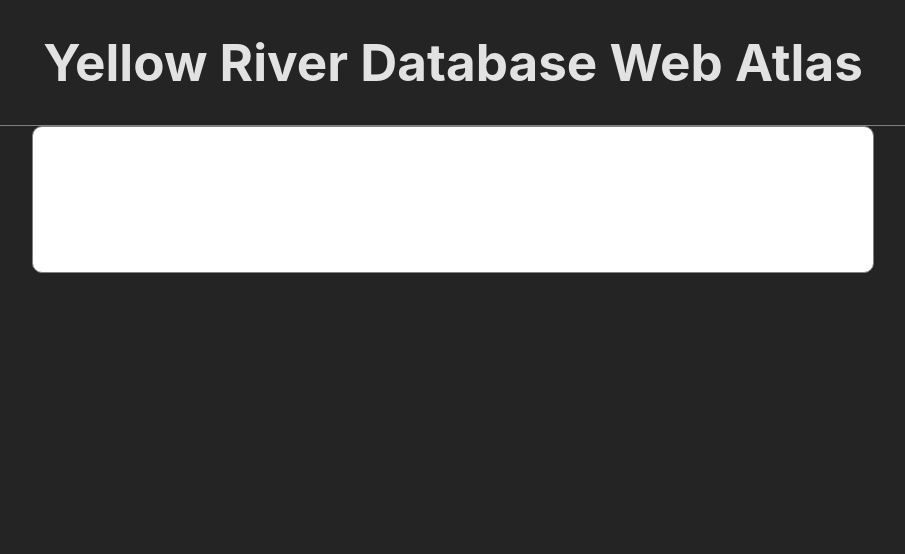
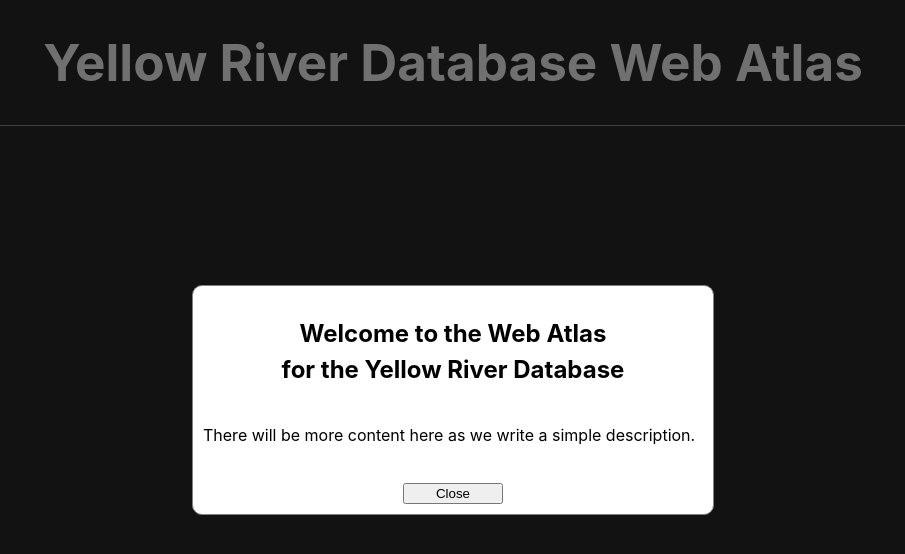
Before and after one commit to YellowRiverDatabase/Web_Atlas, a React (Vite) app: page / in a window 1280 px wide. Shown: the top 554 px of the page, without its empty margins (187-1092 px from the left). Built offline with nearby package versions, Linux system fonts and the light colour scheme.

Commit message:
fix css and close button

```diff
--- a/src/components/site/EntryModal.jsx
+++ b/src/components/site/EntryModal.jsx
@@ -1,25 +1,61 @@
 import { useRecoilState } from "recoil";
 import styled from "styled-components";
 import { isEntryModalState } from "./globalState";
+import "../../App.css";
 
 export function EntryModal() {
   const [isEntryModal, setIsEntryModal] = useRecoilState(isEntryModalState);
 
+  const closeModal = () => {
+    setIsEntryModal(false);
+  };
+
   const ModalWrapper = styled.div`
+    position: absolute;
+    top: 0;
+    left: 0;
     display: flex;
     flex-direction: column;
     align-items: center;
     justify-content: center;
-    height: 100%;
-    width: 100%;
+    height: 100vh;
+    width: 100vw;
+    z-index: 100;
+    background-color: rgba(0, 0, 0, 0.5);
   `;
   const ModalDiv = styled.div`
     display: flex;
     flex-direction: column;
+    align-items: center;
+    min-width: 500px;
+    justify-content: center;
     background-color: white;
     border: 1px solid grey;
     border-radius: 10px;
     padding: 10px;
+    z-index: 200;
+  `;
+
+  const Title = styled.h2`
+    text-align: center;
+    color: black;
+  `;
+
+  const Section = styled.section`
+    display: flex;
+    flex-direction: column;
+    justify-content: start;
+    width: 100%;
+    margin-bottom: 20px;
+  `;
+
+  const ModalButton = styled.button`
+    width: 20%;
+    min-width: 75px;
+  `;
+
+  const BlackP = styled.p`
+    color: black;
   `;
 
   return (
@@ -27,7 +63,18 @@ export function EntryModal() {
       {isEntryModal ? (
         <ModalWrapper>
           <ModalDiv>
-            <h1>Yellow River Database Web Atlas</h1>
+            <Section>
+              <Title>
+                Welcome to the Web Atlas
+                <br />
+                for the Yellow River Database
+              </Title>
+              <BlackP>
+                There will be more content here as we write a simple
+                description.
+              </BlackP>
+            </Section>
+            <ModalButton onClick={closeModal}>Close</ModalButton>
           </ModalDiv>
         </ModalWrapper>
       ) : null}
```
